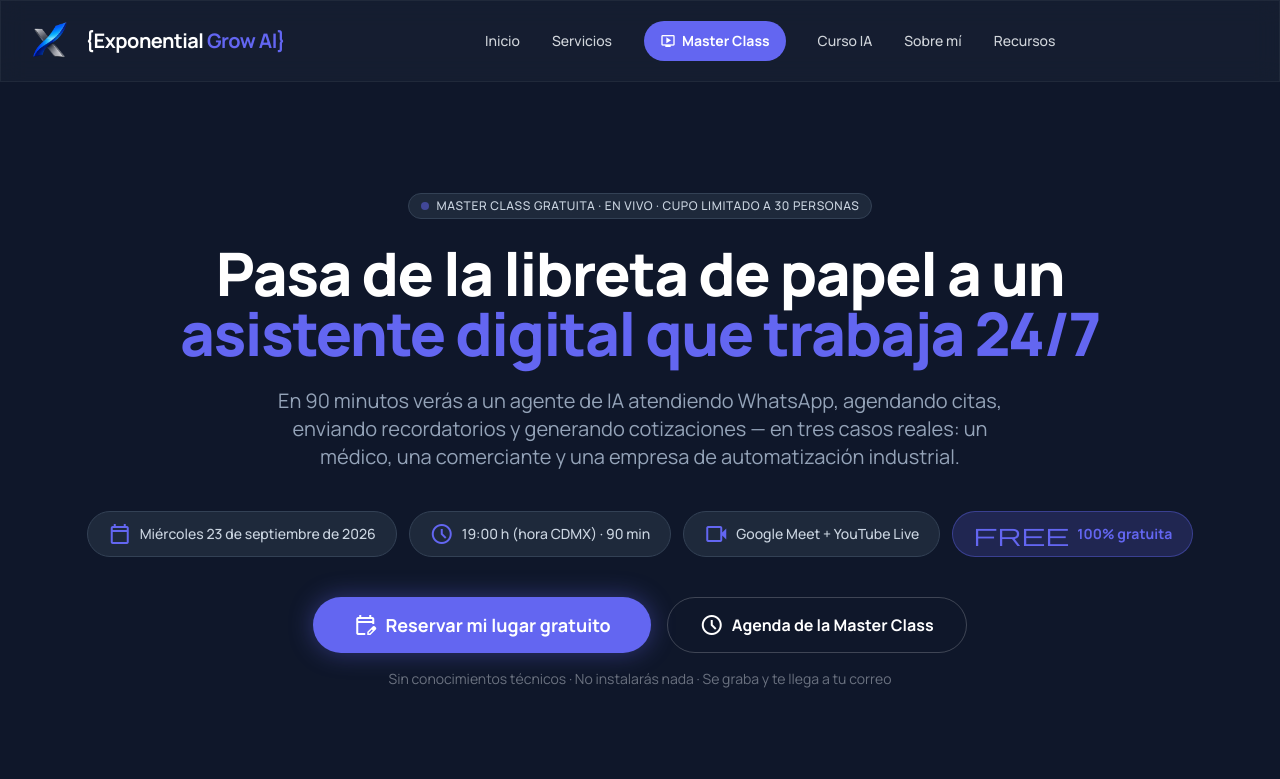
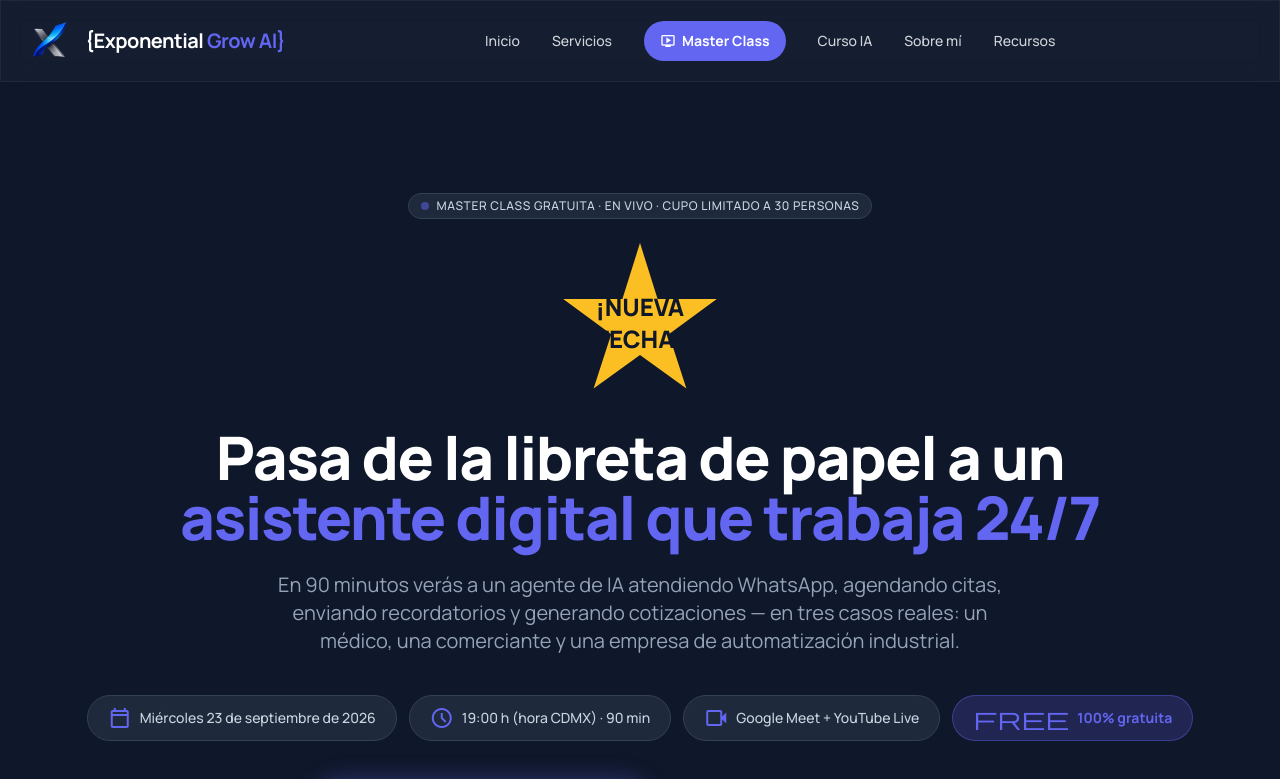
Before and after one commit to randradegh/expgrowai, a React (Vite) app: page /masterclass in a window 1280 px wide. Shown: the top 779 px of the page. Built offline with nearby package versions, Linux system fonts and the light colour scheme.

Commit message:
feat(masterclass): agrega aviso ¡NUEVA FECHA! en estrella dorada

```diff
--- a/src/pages/Masterclass.tsx
+++ b/src/pages/Masterclass.tsx
@@ -100,6 +100,19 @@ export default function Masterclass() {
               Master Class Gratuita · En vivo · Cupo limitado a {CUPO} personas
             </span>
           </div>
+
+          {/* Aviso de nueva fecha — estrella */}
+          <div className="relative mx-auto mb-6 w-[160px] h-[160px] flex items-center justify-center">
+            <div
+              className="absolute inset-0 bg-amber-400 shadow-[0_0_30px_rgba(251,191,36,0.6)]"
+              style={{ clipPath: 'polygon(50% 0%, 61% 35%, 98% 35%, 68% 57%, 79% 91%, 50% 70%, 21% 91%, 32% 57%, 2% 35%, 39% 35%)' }}
+            />
+            <div className="relative z-10 text-center leading-tight">
+              <span className="block text-2xl font-black text-slate-900">¡NUEVA</span>
+              <span className="block text-2xl font-black text-slate-900">FECHA!</span>
+            </div>
+          </div>
+
           <h1 className="text-3xl md:text-5xl lg:text-6xl font-black leading-[1.1] tracking-tight text-white mb-6">
             Pasa de la libreta de papel a un{' '}
             <span className="text-primary">asistente digital que trabaja 24/7</span>
```
